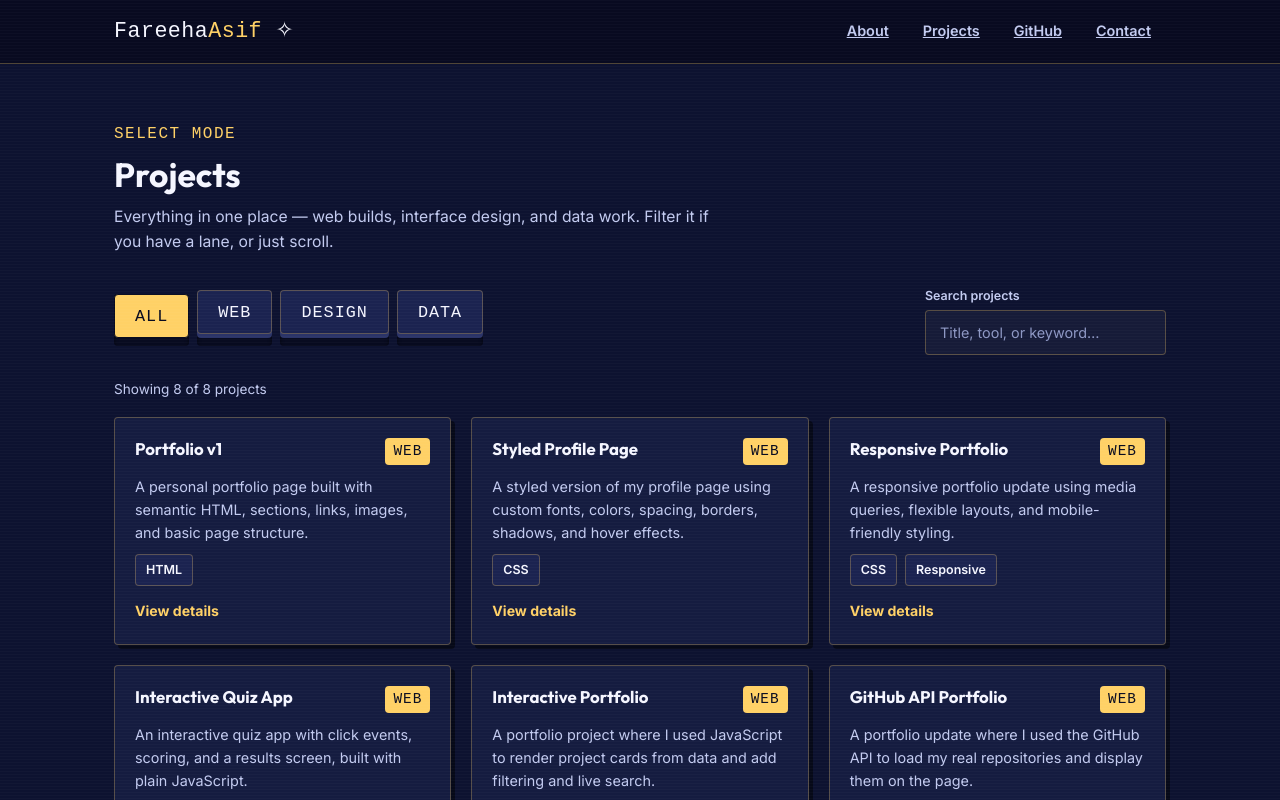
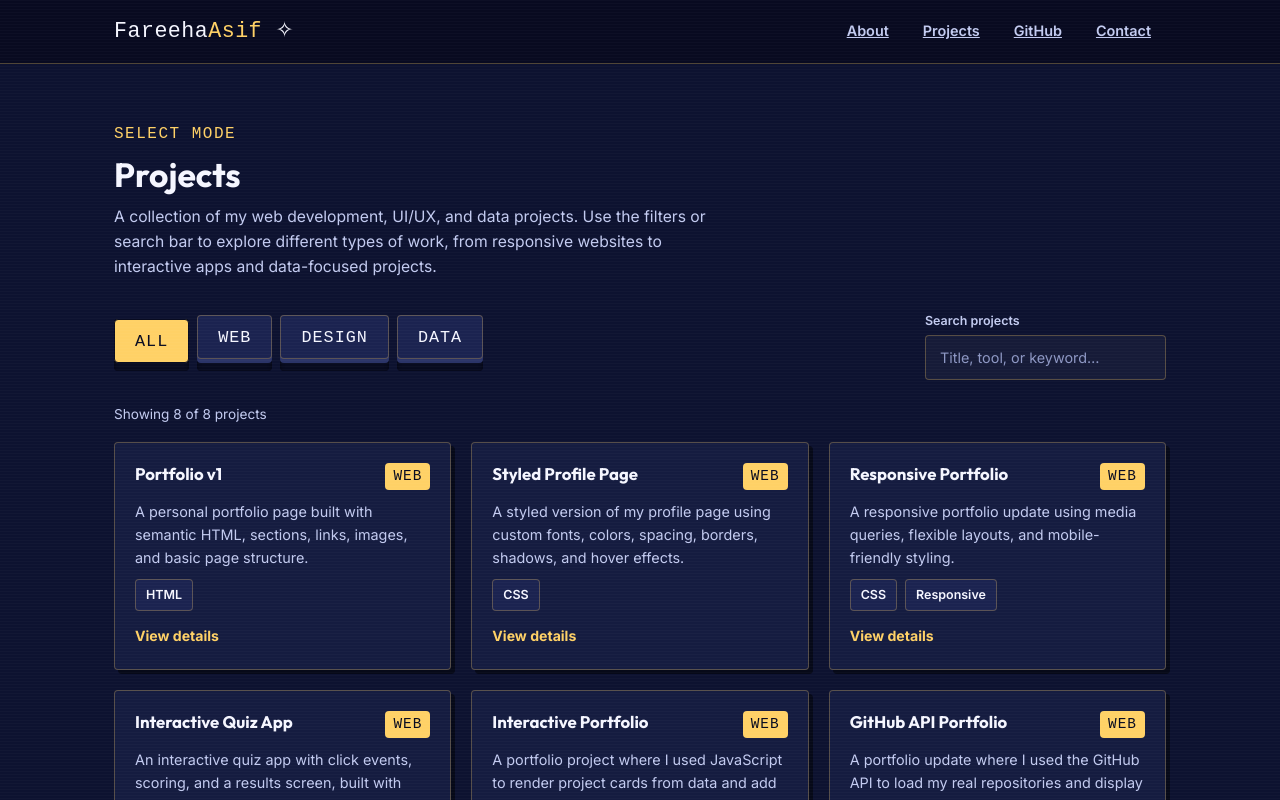
Before and after one commit to fareehaasif598-cloud/React-Portfolio, a React (Vite) app: page /#/projects in a window 1280 px wide. Shown: the top 800 px of the page. Built offline with nearby package versions, Linux system fonts and the light colour scheme; a web font is replaced by a local one.

Commit message:
Polish page descriptions

```diff
--- a/src/screens/ProjectsScreen.jsx
+++ b/src/screens/ProjectsScreen.jsx
@@ -58,8 +58,10 @@ export default function ProjectsScreen() {
           <span className="eyebrow">Select mode</span>
           <h2>Projects</h2>
           <p className="section-desc">
-            Everything in one place — web builds, interface design, and data work. Filter it if you
-            have a lane, or just scroll.
+            <p className="section-desc">
+              A collection of my web development, UI/UX, and data projects. Use the filters or search bar
+              to explore different types of work, from responsive websites to interactive apps and data-focused projects.
+            </p>
           </p>
         </div>
       </Reveal>
--- a/src/screens/ReposScreen.jsx
+++ b/src/screens/ReposScreen.jsx
@@ -31,7 +31,7 @@ export default function ReposScreen() {
           <span className="eyebrow">Live from the API</span>
           <h2>GitHub Repositories</h2>
           <p className="section-desc">
-            Pulled from the GitHub API when the page loads — so this list is never out of date.
+            My public GitHub repositories, loaded live from the GitHub API.
           </p>
         </div>
       </Reveal>
```
